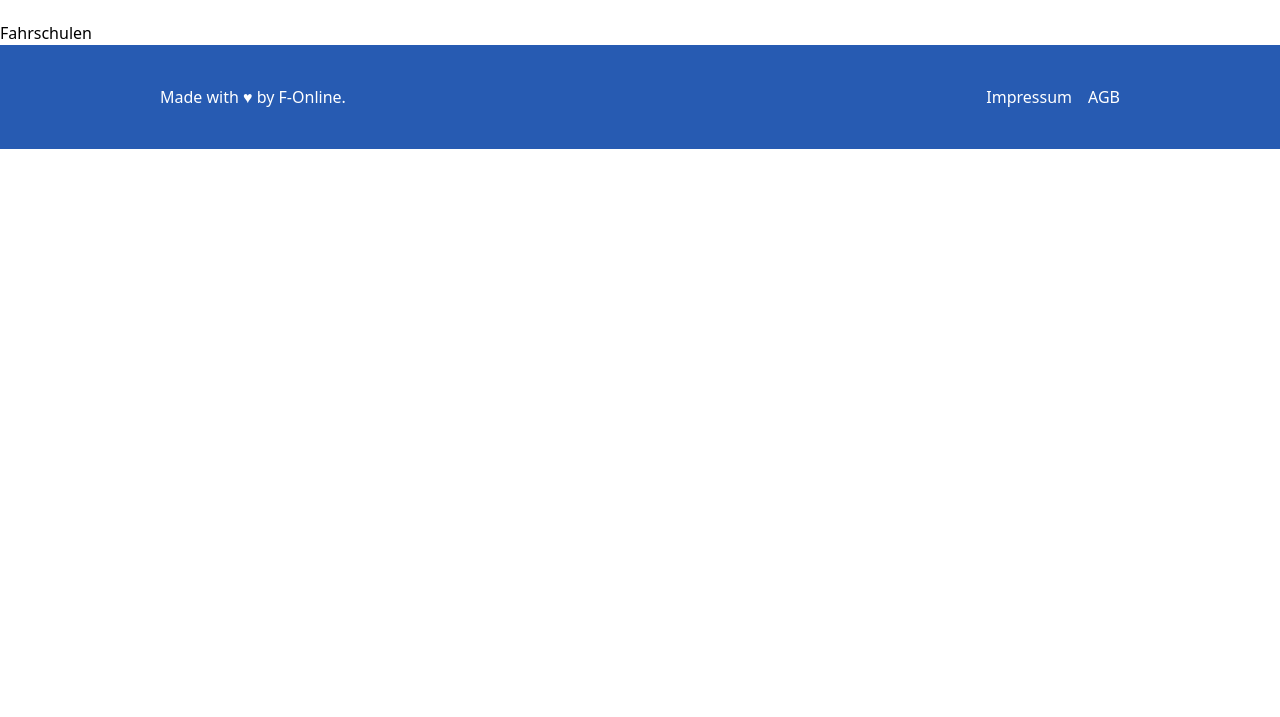
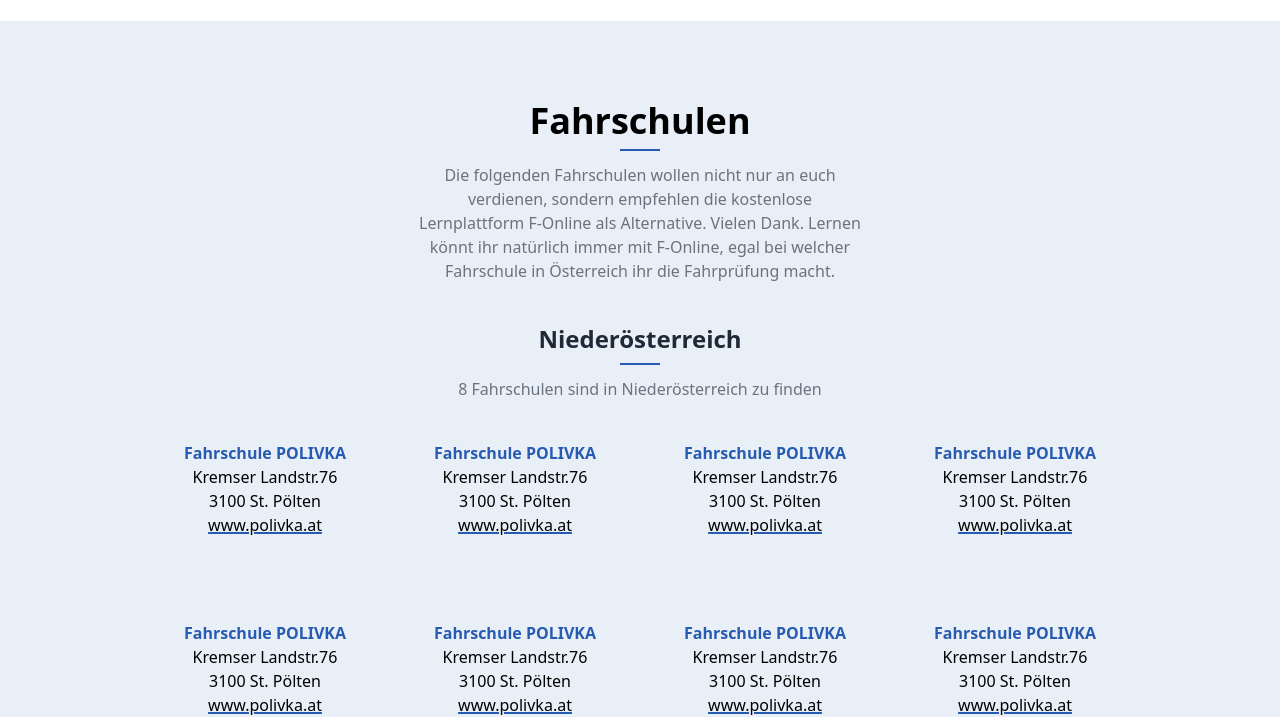
Before and after one commit to f-online/web_static, a Gatsby site: page /fahrschulen in a window 1280 px wide. Shown: the part 83-800 px from the top of the page. Built offline with nearby package versions, Linux system fonts and the light colour scheme; Gatsby itself is replaced by a stand-in of ours.

Commit message:
Add driving schools layout

```diff
--- a/src/components/SectionHeader.js
+++ b/src/components/SectionHeader.js
@@ -5,7 +5,7 @@ export default function SectionHeader({ title, subtitle }) {
     <div className="mb-10">
       <h2 className="text-4xl text-center font-bold mb-2">{title}</h2>
       <div className="w-10 h-0.5 bg-fonline-500 mx-auto mb-3" />
-      <h4 className="text-center text-gray-500 max-w-sm mx-auto">{subtitle}</h4>
+      <h4 className="text-center text-gray-500 max-w-md mx-auto">{subtitle}</h4>
     </div>
   );
 }
--- a/src/pages/fahrschulen.js
+++ b/src/pages/fahrschulen.js
@@ -1,5 +1,111 @@
 import React from 'react';
+import Button from '../components/Button';
+import Section from '../components/Section';
+import SectionHeader from '../components/SectionHeader';
 
 export default function DrivingSchoolsPage() {
-  return <>Fahrschulen</>;
+  const drivingSchoolsAreas = [
+    {
+      state: 'Niederösterreich',
+      schools: [{
+        name: 'Fahrschule POLIVKA',
+        street: 'Kremser Landstr.76',
+        city: '3100 St. Pölten',
+        web: 'www.polivka.at',
+      },
+      {
+        name: 'Fahrschule POLIVKA',
+        street: 'Kremser Landstr.76',
+        city: '3100 St. Pölten',
+        web: 'www.polivka.at',
+      },
+      {
+        name: 'Fahrschule POLIVKA',
+        street: 'Kremser Landstr.76',
+        city: '3100 St. Pölten',
+        web: 'www.polivka.at',
+      },
+      {
+        name: 'Fahrschule POLIVKA',
+        street: 'Kremser Landstr.76',
+        city: '3100 St. Pölten',
+        web: 'www.polivka.at',
+      },
+      {
+        name: 'Fahrschule POLIVKA',
+        street: 'Kremser Landstr.76',
+        city: '3100 St. Pölten',
+        web: 'www.polivka.at',
+      },
+      {
+        name: 'Fahrschule POLIVKA',
+        street: 'Kremser Landstr.76',
+        city: '3100 St. Pölten',
+        web: 'www.polivka.at',
+      },
+      {
+        name: 'Fahrschule POLIVKA',
+        street: 'Kremser Landstr.76',
+        city: '3100 St. Pölten',
+        web: 'www.polivka.at',
+      },
+      {
+        name: 'Fahrschule POLIVKA',
+        street: 'Kremser Landstr.76',
+        city: '3100 St. Pölten',
+        web: 'www.polivka.at',
+      },
+      ],
+    },
+    {
+      state: 'Salzburg',
+      schools: [{
+        name: 'Fahrschule POLIVKA',
+        street: 'Kremser Landstr.76',
+        city: '3100 St. Pölten',
+        web: 'www.polivka.at',
+      },
+      {
+        name: 'Fahrschule POLIVKA',
+        street: 'Kremser Landstr.76',
+        city: '3100 St. Pölten',
+        web: 'www.polivka.at',
+      },
+      ],
+    },
+  ];
+
+  return (
+    <Section className="bg-fonline-50">
+      <SectionHeader
+        title="Fahrschulen"
+        subtitle="Die folgenden Fahrschulen wollen nicht nur an euch verdienen, sondern empfehlen die kostenlose Lernplattform F-Online als Alternative. Vielen Dank. Lernen könnt ihr natürlich immer mit F-Online, egal bei welcher Fahrschule in Österreich ihr die Fahrprüfung macht."
+      />
+
+      <div>
+        {drivingSchoolsAreas.map((area) => (
+          <div className="my-10">
+            <h3 className="text-2xl text-center font-bold mb-2 text-gray-800">{area.state}</h3>
+            <div className="w-10 h-0.5 bg-fonline-500 mx-auto mb-3" />
+            <h4 className="text-center text-gray-500 max-w-md mx-auto mb-5">{`${area.schools.length} Fahrschulen sind in ${area.state} zu finden`}</h4>
+            <div className="grid grid-cols-1 md:grid-cols-3 lg:grid-cols-4 gap-10">
+              {area.schools.map((school) => (
+                <div className="p-5 rounded-lg text-center border-b-4 hover:bg-white border-transparent hover:border-fonline-500 hover:shadow-2xl transition-shadow duration-300">
+                  <strong>{school.name}</strong>
+                  <br />
+                  {school.street}
+                  <br />
+                  {school.city}
+                  <br />
+                  <a href={school.web}>{school.web}</a>
+                  <br />
+                </div>
+              ))}
+            </div>
+          </div>
+        ))}
+      </div>
+
+    </Section>
+  );
 }
```
